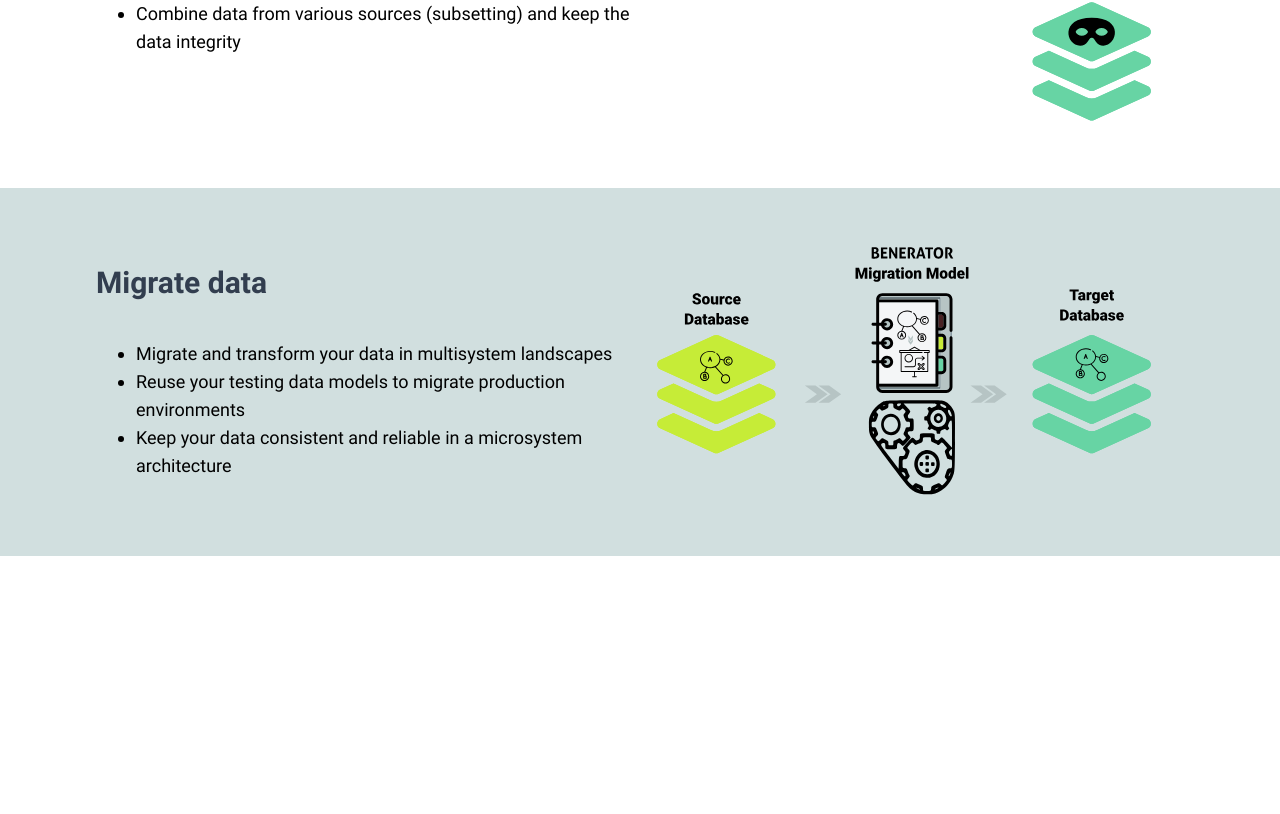
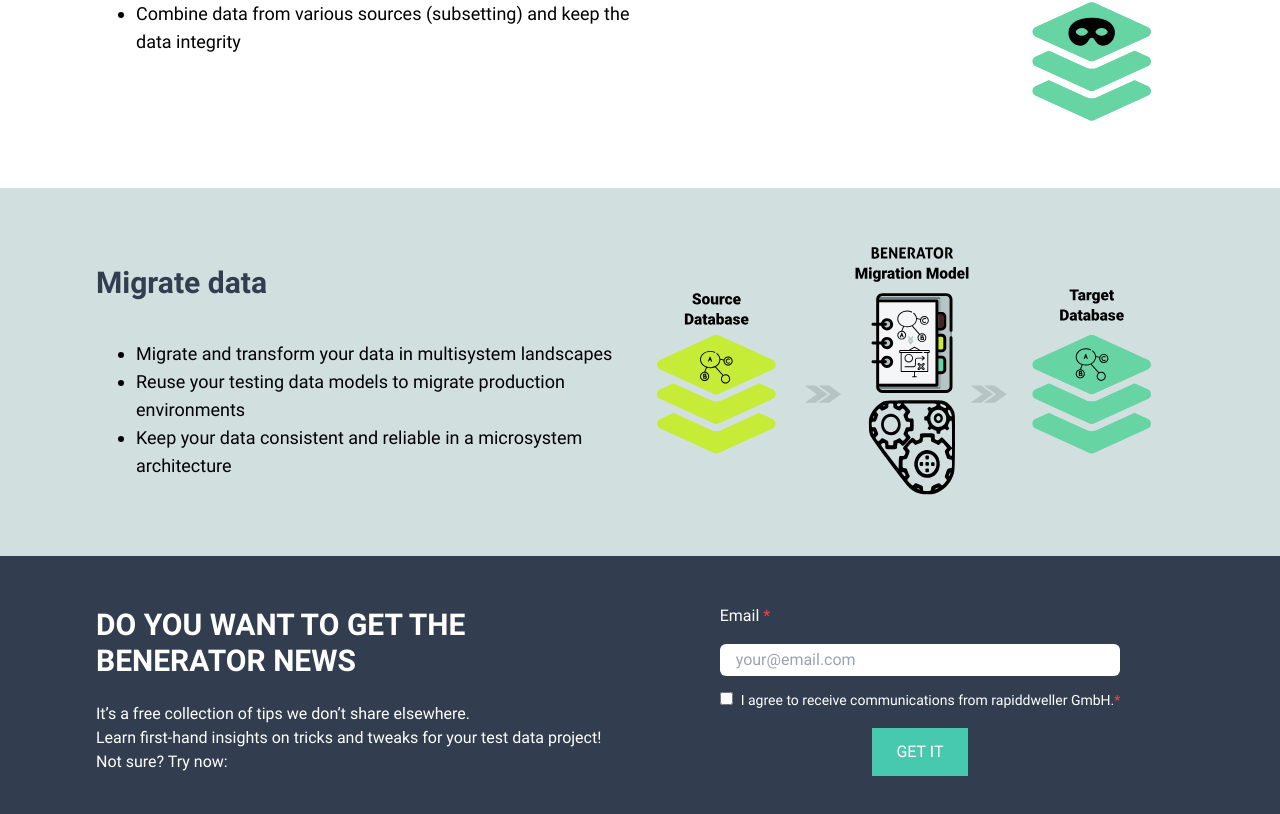
Before and after one commit to nguyenanhhao221/rapiddweller-challenge, a Next.js app: page / in a window 1280 px wide. Shown: the part 1666-2480 px from the top of the page. Before the commit the page ends 2222 px from the top, so only its background shows below. Built offline with nearby package versions, Linux system fonts and the light colour scheme.

Commit message:
styles: add subsribes to news section

```diff
--- /dev/null
+++ b/src/components/CTAButton.tsx
@@ -0,0 +1,9 @@
+import React from "react";
+
+export const CTAButton = () => {
+  return (
+    <button type="button" className="uppercase text-white">
+      Get it
+    </button>
+  );
+};
--- /dev/null
+++ b/src/components/SubscribeNews.tsx
@@ -0,0 +1,58 @@
+import React from "react";
+import { CTAButton } from "./CTAButton";
+
+export const SubscribeNews = () => {
+  return (
+    <div className="bg-primary text-white">
+      <div className="wrapper grid grid-cols-1 gap-8 px-5 py-12 md:grid-cols-2 md:place-items-center lg:px-24">
+        <div className="space-y-6">
+          <h2 className="uppercase text-white">
+            Do you want to get the benerator news
+          </h2>
+          <p>
+            It’s a free collection of tips we don’t share elsewhere.
+            <br />
+            Learn first-hand insights on tricks and tweaks for your test data
+            project! Not sure? Try now:
+          </p>
+        </div>
+        <form action="#" className="space-y-4 text-left">
+          <label htmlFor="email">
+            Email <span className="text-red-500">*</span>
+          </label>
+          <br />
+          <input
+            type="email"
+            name="email"
+            id="email"
+            placeholder="your@email.com"
+            required
+            className="w-full rounded-md px-4 py-1 text-black"
+          />
+          <br />
+          <input
+            type="checkbox"
+            name="checkbox"
+            id="checkbox"
+            value="agree"
+            required
+            className="mr-2"
+            title="agree to receive communications from rapiddweller GmbH"
+          />
+          <span className="text-sm">
+            I agree to receive communications from rapiddweller GmbH.
+            <span className="text-red-500">*</span>
+          </span>
+          <br />
+          <div className="flex cursor-pointer items-center justify-center">
+            <input
+              type="submit"
+              value="Get it"
+              className="cursor-pointer bg-[#47c9af] py-3 px-6 uppercase text-white"
+            />
+          </div>
+        </form>
+      </div>
+    </div>
+  );
+};
--- a/src/pages/index.tsx
+++ b/src/pages/index.tsx
@@ -3,6 +3,7 @@
 import { FunctionSection } from "../components/FunctionSection";
 import { Header } from "../components/Headers/Header";
 import { Hero } from "../components/Hero/Hero";
+import { SubscribeNews } from "../components/SubscribeNews";
 
 const Home: NextPage = () => {
   return (
@@ -16,6 +17,20 @@
           property="og:description"
           content="Benerator is the smart way to generate, migrate, obfuscate (anonymize / pseudonymize) data for testing based on easy to maintain datamodels."
         ></meta>
+        <link
+          rel="icon"
+          href="https://www.benerator.de/wp-content/uploads/2022/09/android-chrome-192x192-1-150x150.png"
+          sizes="32x32"
+        ></link>
+        <link
+          rel="icon"
+          href="https://www.benerator.de/wp-content/uploads/2022/09/android-chrome-192x192-1.png"
+          sizes="192x192"
+        ></link>
+        <link
+          rel="apple-touch-icon"
+          href="https://www.benerator.de/wp-content/uploads/2022/09/android-chrome-192x192-1.png"
+        ></link>
         <link rel="icon" href="/favicon.ico" />
         <link rel="canonical" href="https://www.benerator.de/" />
         <title>
@@ -32,6 +47,10 @@
         <section id="functions">
           <FunctionSection />
         </section>
+        <section id="subscribe-news">
+          <SubscribeNews />
+        </section>
+        <section id="ui"></section>
       </main>
     </>
   );
```
Also changed, not shown: 1 other file (tests, documents, lock files or other folders).
